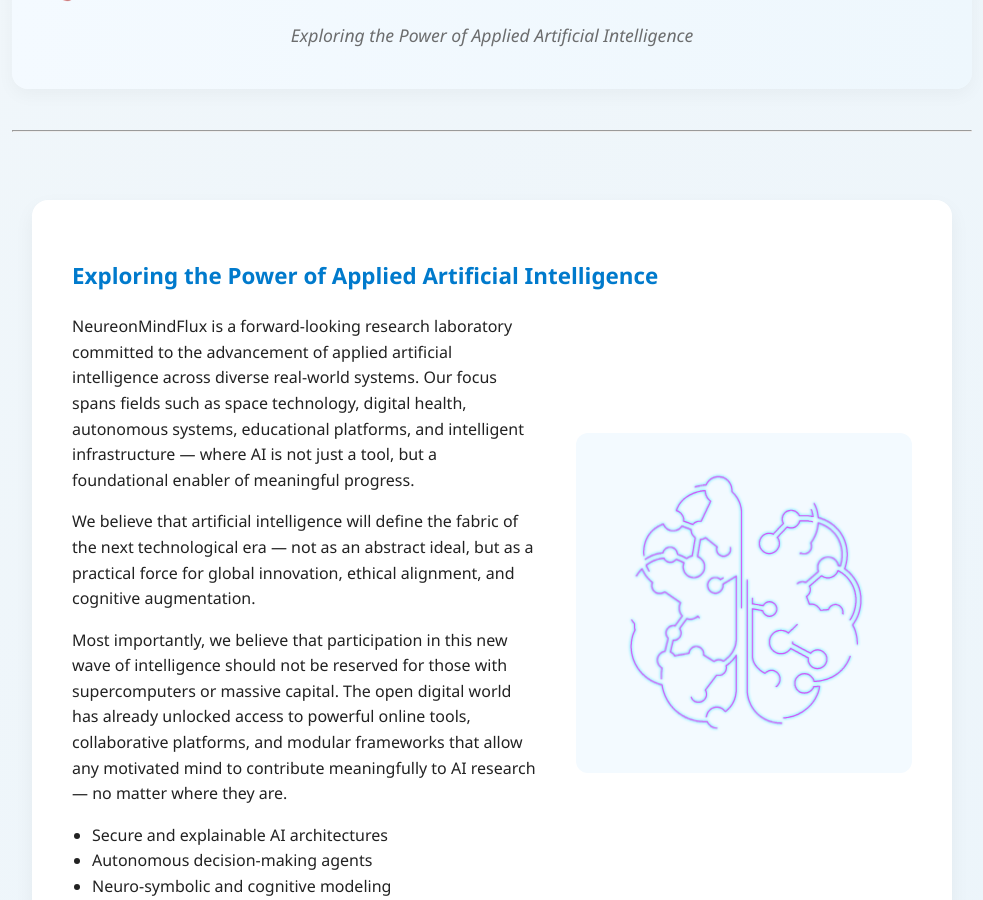
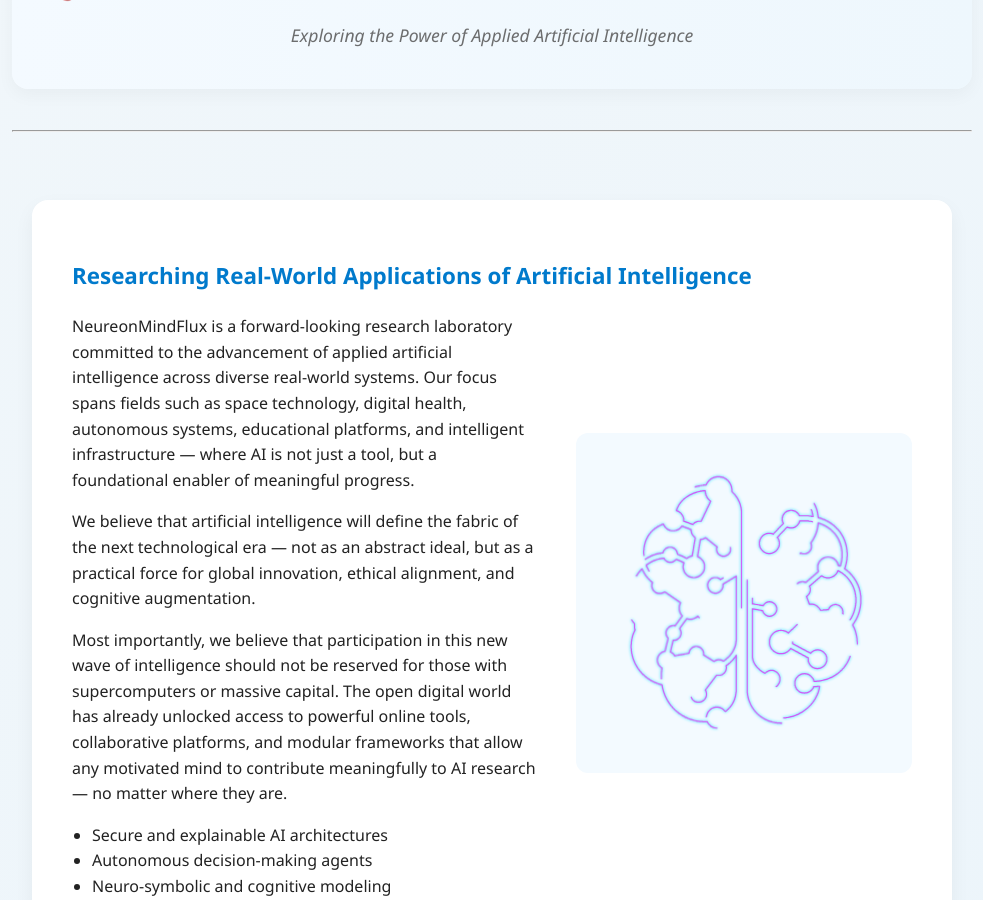
Before and after one commit to HectorMozo3110/test_main, a Jekyll site: the page built from _pages/index.md, in a window 1280 px wide and 900 px high, scrolled down 817 px. Shown: the whole window, without its empty margins (148-1131 px from the left). Built offline with Jekyll 4.4.1, drawn with Linux system fonts in a browser that asks for light colours; our own code applies the rules of GitHub Pages for plain Markdown files.

```diff
--- a/_pages/index.md
+++ b/_pages/index.md
@@ -16,7 +16,7 @@
 <section class="brain-card-section fade-up">
   <div class="brain-card-container">
     <div class="brain-card-text">
-      <h2> Exploring the Power of Applied Artificial Intelligence</h2>
+      <h2>Researching Real-World Applications of Artificial Intelligence</h2>
       <p>
         NeureonMindFlux is a forward-looking research laboratory committed to the advancement of applied artificial intelligence across diverse real-world systems. Our focus spans fields such as space technology, digital health, autonomous systems, educational platforms, and intelligent infrastructure — where AI is not just a tool, but a foundational enabler of meaningful progress.
       </p>
```
